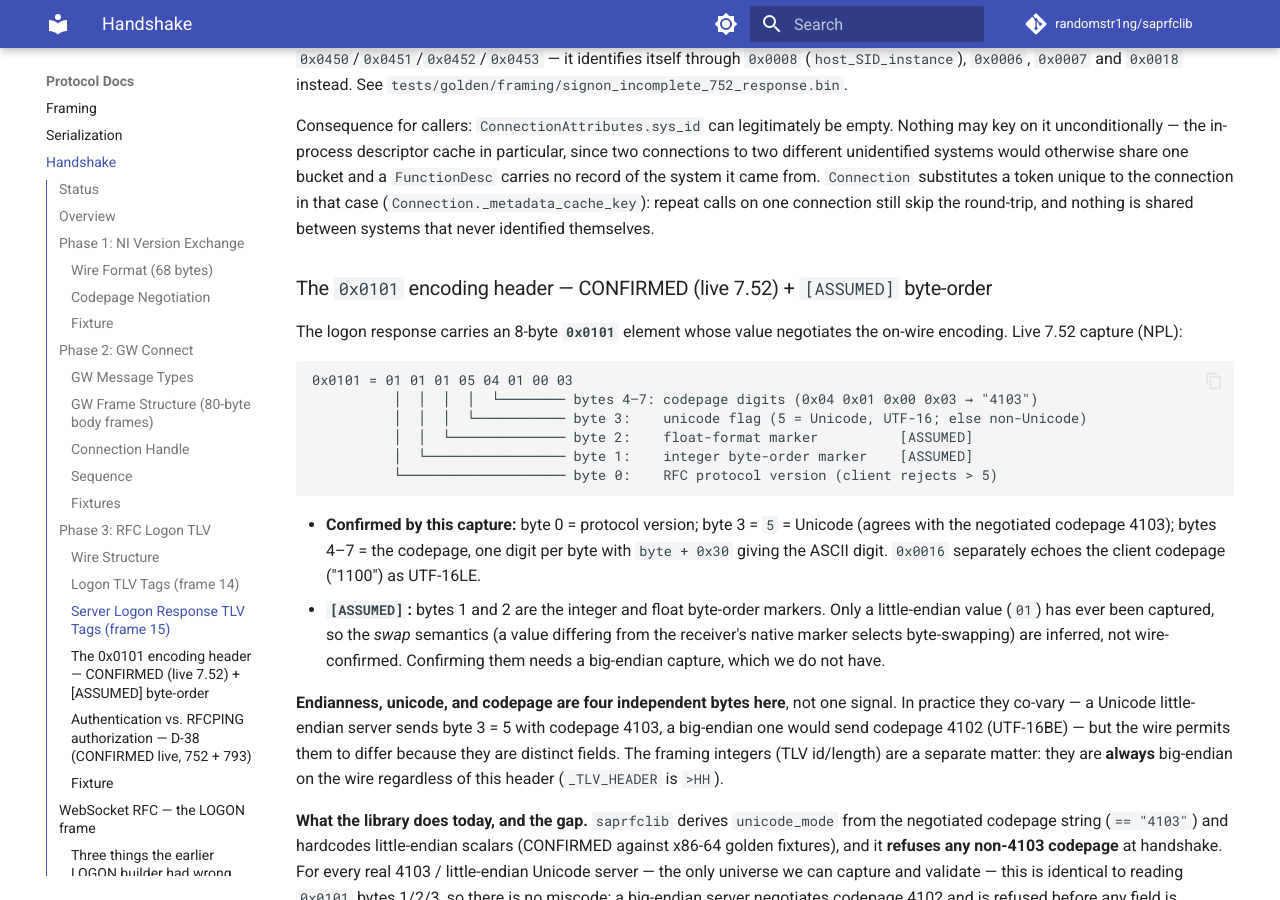
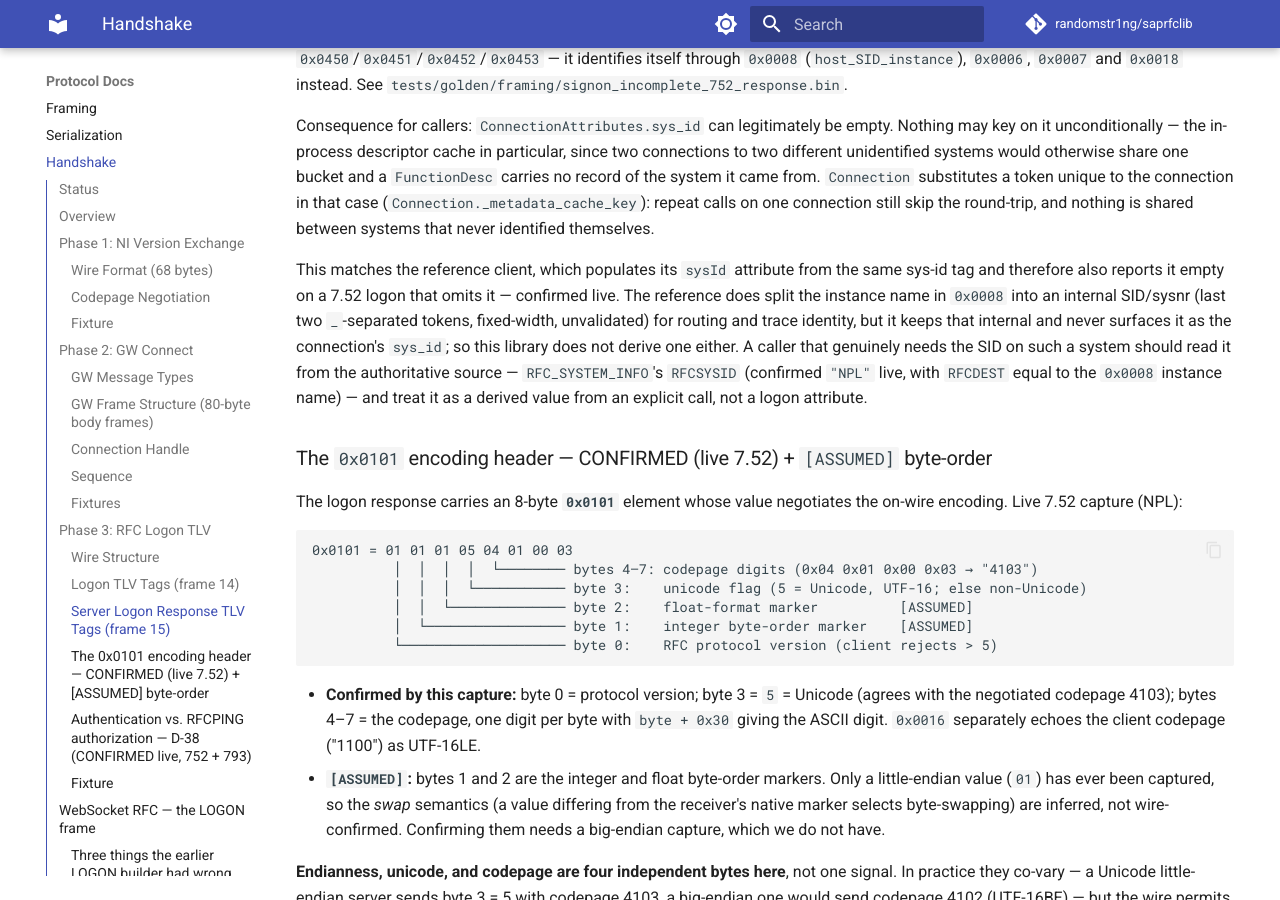
Before and after one commit to randomstr1ng/saprfclib, an MkDocs documentation site: the page built from docs/protocol/handshake.md, in a window 1280 px wide and 900 px high, scrolled down 6337 px. Built offline with MkDocs 1.6.1 and Material for MkDocs 9.7.7, drawn with Linux system fonts in a browser that asks for light colours; comment, search, counter and statistics services are not loaded.

Commit message:
docs: 7.52 empty sys_id matches the reference; point to RFC_SYSTEM_INFO (#47)
The reference client sources its sysId attribute from the same sys-id logon tag
and likewise reports it empty on a 7.52 logon that omits it (confirmed). It splits
the 0x0008 instance name into an internal routing SID but never surfaces that as
sys_id, so this library does not invent one either. Note RFC_SYSTEM_INFO's RFCSYSID
as the authoritative source for callers that need the SID (live: 'NPL').

```diff
--- a/docs/protocol/handshake.md
+++ b/docs/protocol/handshake.md
@@ -251,6 +251,16 @@ connections to two different unidentified systems would otherwise share one buck
 token unique to the connection in that case (`Connection._metadata_cache_key`): repeat
 calls on one connection still skip the round-trip, and nothing is shared between systems
 that never identified themselves.
+
+This matches the reference client, which populates its `sysId` attribute from the same
+sys-id tag and therefore also reports it empty on a 7.52 logon that omits it — confirmed
+live. The reference does split the instance name in `0x0008` into an internal SID/sysnr
+(last two `_`-separated tokens, fixed-width, unvalidated) for routing and trace identity,
+but it keeps that internal and never surfaces it as the connection's `sys_id`; so this
+library does not derive one either. A caller that genuinely needs the SID on such a system
+should read it from the authoritative source — `RFC_SYSTEM_INFO`'s `RFCSYSID` (confirmed
+`"NPL"` live, with `RFCDEST` equal to the `0x0008` instance name) — and treat it as a
+derived value from an explicit call, not a logon attribute.
 
 ### The `0x0101` encoding header — CONFIRMED (live 7.52) + `[ASSUMED]` byte-order
 
```
